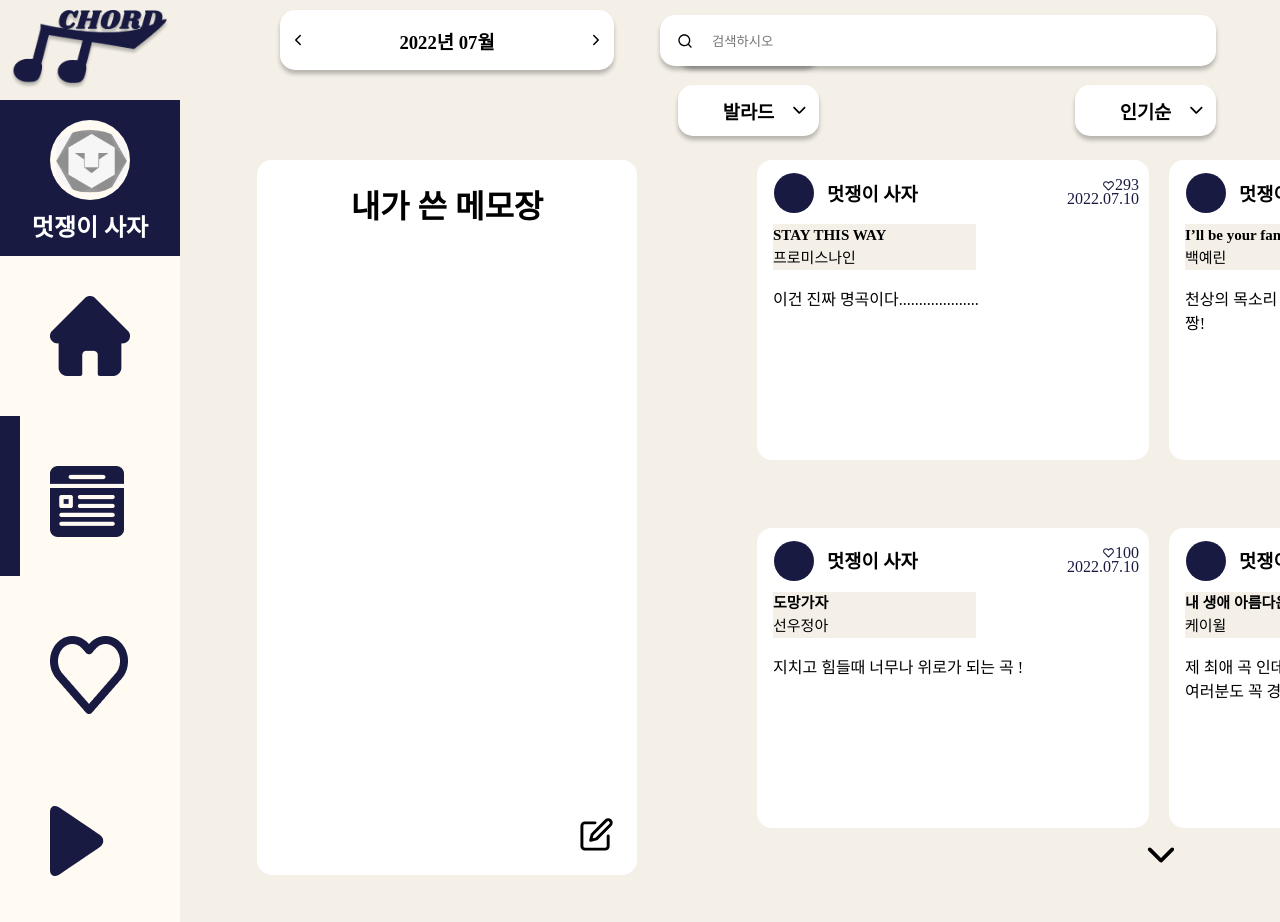
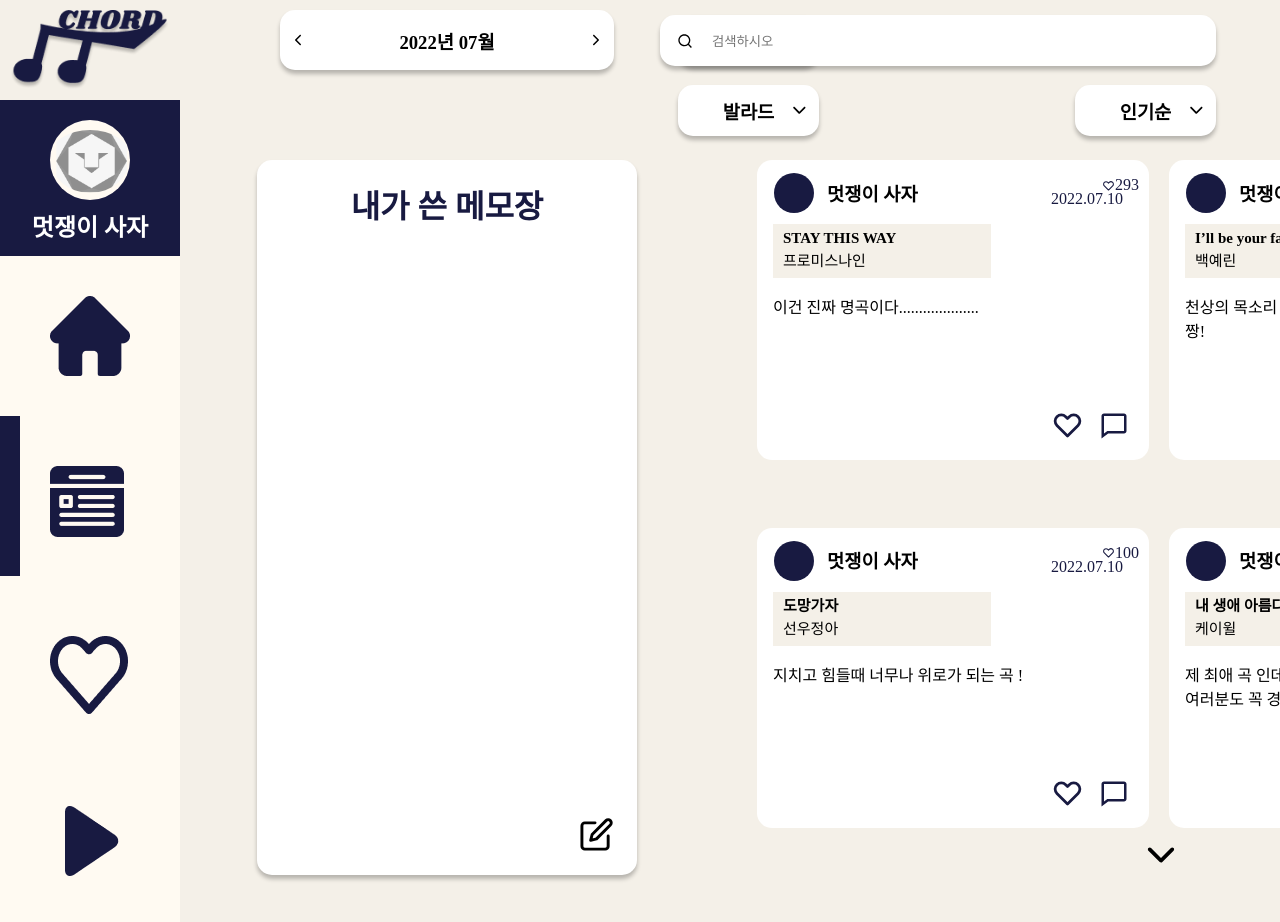
Before and after one commit to 529539/10th-DRFsession, a React (Create React App) app in the folder chord/: page /memo in a window 1280 px wide. Shown: the top 922 px of the page. Built offline with nearby package versions, Linux system fonts and the light colour scheme; no server answers.

Commit message:
Feat: css detail

```diff
--- a/chord/src/App.js
+++ b/chord/src/App.js
@@ -7,6 +7,7 @@ import MemoPage from "./pages/MemoPage";
 const GlobalStyle = createGlobalStyle`
   body {
   	margin: 0;
+	font-family: 'Poppins';
   }
 `;
 
--- a/chord/src/components/MemoContainer.js
+++ b/chord/src/components/MemoContainer.js
@@ -1,6 +1,7 @@
 import styled from "styled-components";
 import React, { useState, useEffect } from "react";
 import { HiOutlineHeart } from "react-icons/hi";
+import { BiComment } from "react-icons/bi";
 import axios from "axios";
 
 const MemoContainer = () => {
@@ -58,6 +59,10 @@ const MemoContainer = () => {
 								</p>
 							</div>
 							<p style={{ marginTop: "-20px" }}>{memo.date}</p>
+							<div style={{ marginTop: "200px", marginRight: "10px" }}>
+								<HiOutlineHeart size="33" />
+								<BiComment style={{ marginLeft: "15px" }} size="30" />
+							</div>
 						</div>
 					</div>
 					<MemoMusicBox>
@@ -92,6 +97,7 @@ const MemoMusicBox = styled.div`
 	font-size: 15px;
 	line-height: 8px;
 	padding-top: 7px;
+	padding: 10px 5px 5px 10px;
 `;
 
 export default MemoContainer;
--- a/chord/src/components/MemoModal.css
+++ b/chord/src/components/MemoModal.css
@@ -2,10 +2,10 @@
 	display: none;
 	z-index: 99;
 	position: absolute;
-	width: 748px;
-	height: 541px;
-	left: 691px;
-	top: 219px;
+	width: 690px;
+	height: 520px;
+	left: 660px;
+	top: 160px;
 	background: #ffffff;
 	box-shadow: 0px 4px 4px rgba(0, 0, 0, 0.25);
 	border-radius: 15px;
@@ -13,15 +13,13 @@
 .modal-button {
 	cursor: pointer;
 	border: 0;
-	margin-left: 300px;
 }
 .close {
 	background-color: #fff;
+	width: 30px;
 	cursor: pointer;
 }
 .modal > section {
-	width: 90%;
-	max-width: 748px;
 	margin: 0 auto;
 	border-radius: 0.3rem;
 	background-color: #fff;
@@ -30,37 +28,75 @@
 }
 .modal > section > header {
 	position: relative;
-	padding: 16px 64px 16px 16px;
+	margin-top: 10px;
 	font-weight: 700;
 }
 .modal > section > header button {
 	position: absolute;
-	top: 15px;
-	right: 15px;
+	top: -2px;
+	right: 10px;
 	width: 30px;
-	font-size: 21px;
+	font-size: 50px;
 	font-weight: 700;
 	text-align: center;
 	border: none;
 }
 .modal > section > main {
-	padding: 16px;
+	padding-top: 5px;
 }
-.name {
+.title {
 	width: 287px;
 	height: 42px;
 	border-style: none;
 	background-color: #f4f0e8;
+	padding-left: 5px;
+	padding-top: 5px;
+	font-weight: 600;
+	font-size: 25px;
+	font-family: "Poppins";
+}
+.singer {
+	width: 287px;
+	height: 42px;
+	border-style: none;
+	background-color: #f4f0e8;
+	padding-left: 5px;
+	font-weight: 500;
+	font-size: 20px;
+	font-family: "Poppins";
 }
 .input-content {
-	margin-top: 30px;
-	width: 640px;
+	margin-top: 20px;
+	width: 618px;
 	height: 200px;
 	left: 715px;
 	top: 405px;
+	border-style: none;
 	background: #f4f0e8;
 	opacity: 0.5;
-	font-size: 16px;
+	padding-left: 5px;
+	font-weight: 400;
+	font-size: 30px;
+	font-family: "Poppins";
+}
+.title::placeholder {
+	padding-left: 5px;
+	padding-top: 10px;
+	font-weight: 600;
+	font-size: 25px;
+	font-family: "Poppins";
+}
+.singer::placeholder {
+	padding-left: 5px;
+	font-weight: 500;
+	font-size: 20px;
+	font-family: "Poppins";
+}
+textarea::placeholder {
+	padding-left: 5px;
+	font-weight: 400;
+	font-size: 30px;
+	font-family: "Poppins";
 }
 .modal > section > footer {
 	padding: 12px 16px;
--- a/chord/src/components/MemoModal.js
+++ b/chord/src/components/MemoModal.js
@@ -11,15 +11,28 @@ let s1 = {
 };
 
 const Submit = styled.div`
+	margin-left: 590px;
+	margin-top: 10px;
+	width: 36px;
+	height: 36px;
+	background: #181a41;
+	color: #fff;
+	opacity: 0.5;
+	border-radius: 5px;
 	display: flex;
 	align-items: center;
 	justify-content: end;
+	margin-bottom: 10px;
 	cursor: pointer;
 	&:hover {
-		color: gray;
+		color: #181a41;
+		background: #fff;
+		opacity: 0.5;
 	}
 	&:active {
-		color: navy;
+		color: #181a41;
+		background: #fff;
+		opacity: 1;
 	}
 `;
 
@@ -43,8 +56,12 @@ const MemoModal = (props) => {
 		"OST",
 		"인디",
 		"POP",
+		"클래식",
 		"재즈",
+		"KPOP",
+		"CCM",
 		"힙합",
+		"블루스",
 	];
 	const [selected, setSelected] = useState("default");
 
@@ -79,7 +96,7 @@ const MemoModal = (props) => {
 			{open ? (
 				<section>
 					<header>
-						<h1>{dateString}</h1>
+						<h1 style={{ fontSize: "40px", color: "#181A41" }}>{dateString}</h1>
 						<button className="close" onClick={close}>
 							&times;
 						</button>
@@ -93,7 +110,7 @@ const MemoModal = (props) => {
 										height: "51px",
 										background: "#FFFFFF",
 										borderRadius: "15px",
-										marginLeft: "64px",
+										marginRight: "5px",
 										marginTop: "15px",
 										boxShadow: "0px 4px 4px 0px rgba(0, 0, 0, 0.25)",
 										display: "flex",
@@ -104,7 +121,7 @@ const MemoModal = (props) => {
 										fontSize: "20px",
 										fontWeight: "bold",
 										border: "none",
-										color: selected === "default" ? "#C3C7C7" : "black",
+										color: selected === "default" ? "#C3C7C7" : "#181A41",
 									}}
 									defaultValue={"default"}
 									onChange={(e) => setSelected(e.target.value)}
@@ -129,14 +146,14 @@ const MemoModal = (props) => {
 						<div>
 							<div style={s1}>
 								<input
-									className="name"
+									className="title"
 									style={{ fontSize: "20px", fontWeight: "bold" }}
 									placeholder="노래 제목을 입력하시오"
 									value={newTitle}
 									onChange={(e) => setNewTitle(e.target.value)}
 								/>
 								<input
-									className="name"
+									className="singer"
 									style={{ fontSize: "16px" }}
 									placeholder="가수명을 입력하시오"
 									value={newSinger}
@@ -152,7 +169,7 @@ const MemoModal = (props) => {
 						</div>
 					</main>
 					<Submit onClick={MemoSubmit}>
-						<FiCheckSquare size="35" className="close" onClick={close} />
+						<FiCheckSquare size="35" onClick={close} />
 					</Submit>
 				</section>
 			) : null}
--- a/chord/src/components/MyMemoContainer.js
+++ b/chord/src/components/MyMemoContainer.js
@@ -35,7 +35,7 @@ const MyMemoContainer = () => {
 	return (
 		<>
 			{memos.map((memo) => (
-				<MemoBox key={memo.id}>
+				<MemoBox key={memo.id} className="memo-box">
 					<div style={{ display: "flex" }}>
 						<div>
 							<p style={{ marginLeft: "16px" }}>{memo.date}</p>
@@ -54,8 +54,8 @@ const MyMemoContainer = () => {
 							<h5 style={{ marginTop: "0px" }}>{memo.genre}</h5>
 							<div style={{ marginTop: "-20px" }}>
 								<p>
-									<HiOutlineHeart size="13" />
-									{memo.likes}
+									<HiOutlineHeart size="15" style={{ marginTop: "5px" }} />
+									<span style={{ marginTop: "0px" }}>{memo.likes}</span>
 								</p>
 							</div>
 						</div>
@@ -78,8 +78,14 @@ const MemoBox = styled.div`
 	background: #fffaf2;
 	position: relative;
 	margin-top: 10px;
-	margin-left: 10px;
+	margin-left: 20px;
 	position: relative;
+	&:hover {
+		box-sizing: content-box;
+		width: 300px;
+		height: 283px;
+		border: 3px solid #ff0000;
+	}
 `;
 
 const MemoMusicBox = styled.div`
@@ -90,18 +96,20 @@ const MemoMusicBox = styled.div`
 	font-weight: 400;
 	font-size: 15px;
 	line-height: 8px;
-	padding-top: 7px;
+	padding-top: 13px;
+	padding-left: 10px;
+	padding-bottom: 5px;
 `;
 
 const Remove = styled.div`
 	position: absolute;
 	bottom: 10px;
 	right: 10px;
-	color: #fffaf2;
+	color: #f4f0e8;
 	font-size: 24px;
 	cursor: pointer;
 	&:hover {
-		color: #ff6b6b;
+		color: #ff0000;
 	}
 `;
 
--- a/chord/src/components/NavBar.js
+++ b/chord/src/components/NavBar.js
@@ -50,6 +50,14 @@ let s4 = {
 	height: "90px",
 };
 
+let s5 = {
+	background: "#FFFAF2",
+	paddingTop: "40px",
+	paddingBottom: "40px",
+	paddingLeft: "65px",
+	height: "90px",
+};
+
 const NavBar = () => {
 	return (
 		<NavBarBlock>
@@ -78,7 +86,7 @@ const NavBar = () => {
 			<NavLink to="/heart" style={s4}>
 				<img src={Heart} alt="Heart" />
 			</NavLink>
-			<NavLink to="/play" style={s4}>
+			<NavLink to="/play" style={s5}>
 				<img src={Play} alt="Play" />
 			</NavLink>
 		</NavBarBlock>
--- a/chord/src/pages/MemoPage.js
+++ b/chord/src/pages/MemoPage.js
@@ -36,7 +36,7 @@ const Submit = styled.div`
 		color: gray;
 	}
 	&:active {
-		color: navy;
+		color: #181a41;
 	}
 `;
 
@@ -181,9 +181,12 @@ function MemoPage() {
 								borderRadius: "15px",
 								marginLeft: "77px",
 								position: "relative",
+								boxShadow: "0px 4px 4px rgba(0, 0, 0, 0.25)",
 							}}
 						>
-							<h1 style={{ textAlign: "center" }}>내가 쓴 메모장</h1>
+							<h1 style={{ textAlign: "center", color: "#181A41" }}>
+								내가 쓴 메모장
+							</h1>
 							<div className="scrollbar">
 								<MyMemoContainer />
 							</div>
```
